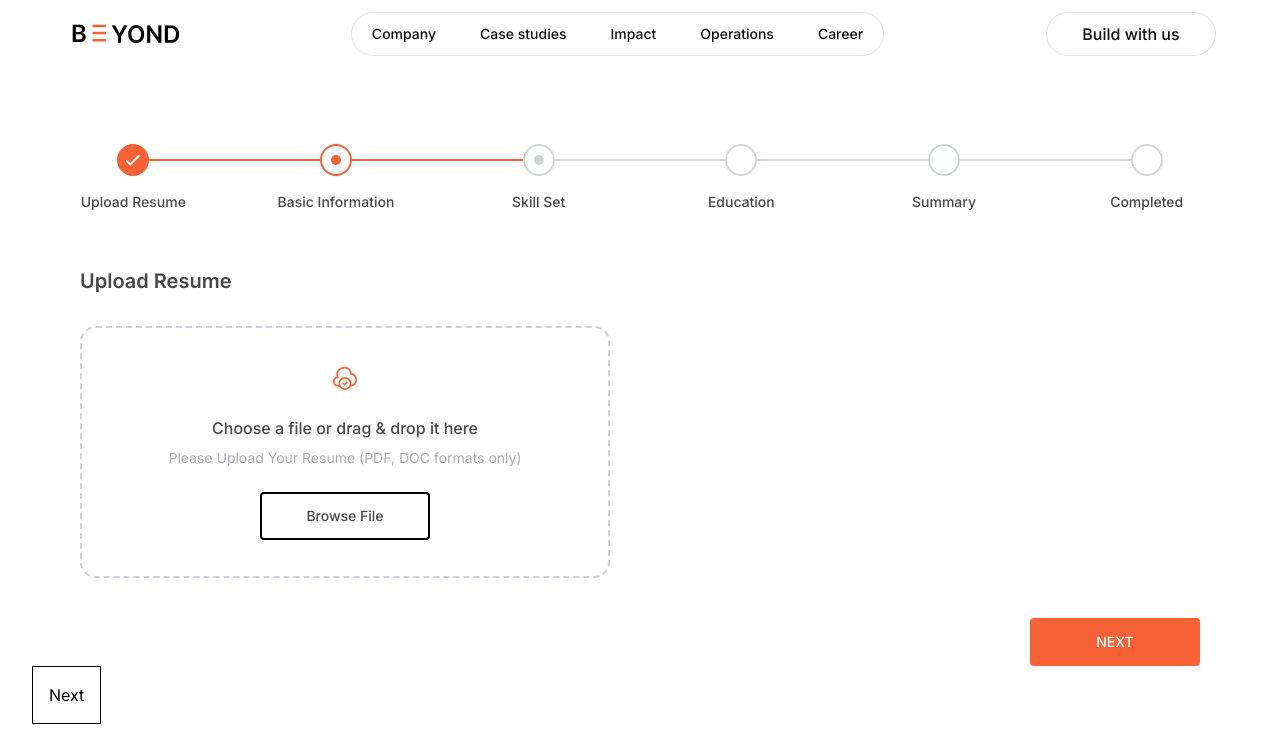
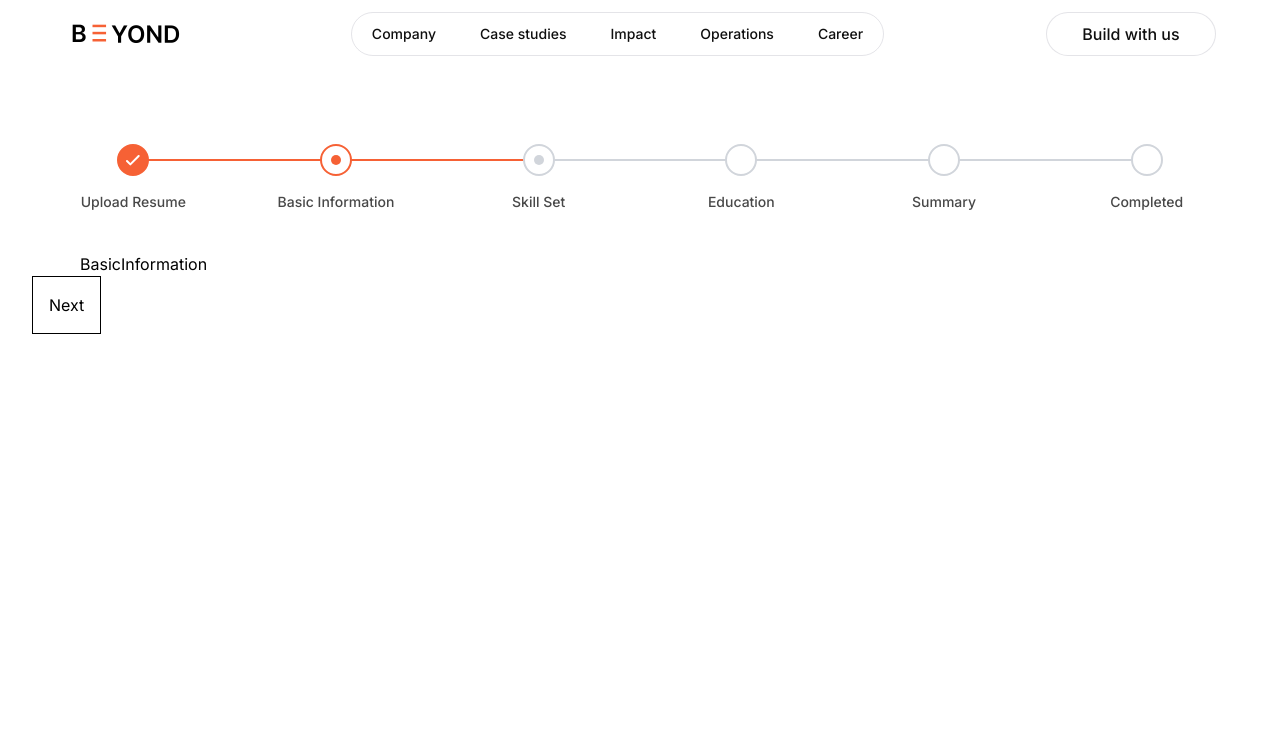
Before and after one commit to Reche13/multi-step-form, a Next.js app: page / in a window 1280 px wide. Both pictures are taken after a click on the button "Next". Shown: the top 740 px of the page. Built offline with nearby package versions, Linux system fonts and the light colour scheme.

Commit message:
refactor stepper logic

```diff
--- a/src/app/page.tsx
+++ b/src/app/page.tsx
@@ -1,22 +1,12 @@
 "use client";
-import { useState } from "react";
 
 import Stepper from "@/components/Stepper";
 import { STEPS } from "@/constants";
 import { FormContextProvider } from "@/providers/FormContext";
+import useStepper from "@/hooks/use-stepper";
 
 export default function Home() {
-  const [currentStep, setCurrentStep] = useState(0);
-
-  const handleNext = () => {
-    setCurrentStep((prev) => {
-      if (prev === STEPS.length - 1) {
-        return prev;
-      } else {
-        return prev + 1;
-      }
-    });
-  };
+  const { currentStep, next, back } = useStepper(STEPS);
 
   const ActiveSection = STEPS[currentStep].Component;
 
@@ -27,10 +17,10 @@ export default function Home() {
       </div>
       <div className="w-full max-w-[1280px] mx-auto px-12  mt-10">
         <FormContextProvider>
-          <ActiveSection onNext={handleNext} />
+          <ActiveSection onNext={next} onBack={back} />
         </FormContextProvider>
       </div>
-      <button onClick={handleNext} className="border p-4 cursor-pointer">
+      <button onClick={next} className="border p-4 cursor-pointer">
         {currentStep === STEPS.length ? "Finish" : "Next"}
       </button>
     </div>
--- /dev/null
+++ b/src/components/Sections/BasicInformation.tsx
@@ -0,0 +1,7 @@
+import React from "react";
+
+const BasicInformation = () => {
+  return <div>BasicInformation</div>;
+};
+
+export default BasicInformation;
--- a/src/components/Sections/UploadResume.tsx
+++ b/src/components/Sections/UploadResume.tsx
@@ -1,14 +1,16 @@
 import { useState, useRef } from "react";
 import SectionTitle from "../Primitives/SectionTitle";
+import Button from "../Primitives/Button";
+
 import Image from "next/image";
 import fileUploadImage from "@/assets/icons/fileUpload.svg";
 import pdfFileImage from "@/assets/icons/pdfFile.svg";
-import Button from "../Primitives/Button";
-import { formatSize } from "@/lib/utils";
 import FileLoading from "@/assets/icons/fileLoading";
 import FileComplete from "@/assets/icons/fileComplete";
 import trash from "@/assets/icons/trash.svg";
 import cross from "@/assets/icons/cross.svg";
+
+import { formatSize } from "@/lib/utils";
 
 import { AnimatePresence, motion } from "motion/react";
 import { useFormContext } from "react-hook-form";
--- a/src/constants/index.tsx
+++ b/src/constants/index.tsx
@@ -1,3 +1,4 @@
+import BasicInformation from "@/components/Sections/BasicInformation";
 import UploadResume from "@/components/Sections/UploadResume";
 import { Step } from "@/types";
 
@@ -8,7 +9,7 @@ export const STEPS: Step[] = [
   },
   {
     label: "Basic Information",
-    Component: UploadResume,
+    Component: BasicInformation,
   },
   {
     label: "Skill Set",
--- /dev/null
+++ b/src/hooks/use-stepper.ts
@@ -0,0 +1,40 @@
+import { Step } from "@/types";
+import { useState } from "react";
+
+const useStepper = (steps: Step[]) => {
+  const [currentStep, setCurrentStep] = useState(0);
+
+  const next = () => {
+    setCurrentStep((prev) => {
+      if (prev === steps.length - 1) {
+        return prev;
+      } else {
+        return prev + 1;
+      }
+    });
+  };
+
+  const back = () => {
+    setCurrentStep((prev) => {
+      if (prev === 0) {
+        return prev;
+      } else {
+        return prev - 1;
+      }
+    });
+  };
+
+  const goto = (index: number) => {
+    if (index < 0 || index > steps.length - 1) return;
+    setCurrentStep(index);
+  };
+
+  return {
+    currentStep,
+    next,
+    back,
+    goto,
+  };
+};
+
+export default useStepper;
--- a/src/types/index.ts
+++ b/src/types/index.ts
@@ -2,9 +2,10 @@ import { JSX } from "react";
 
 type ComponentProps = {
   onNext: () => void;
+  onBack: () => void;
 };
 
 export type Step = {
   label: string;
-  Component: ({ onNext }: ComponentProps) => JSX.Element;
+  Component: ({ onNext, onBack }: ComponentProps) => JSX.Element;
 };
```
